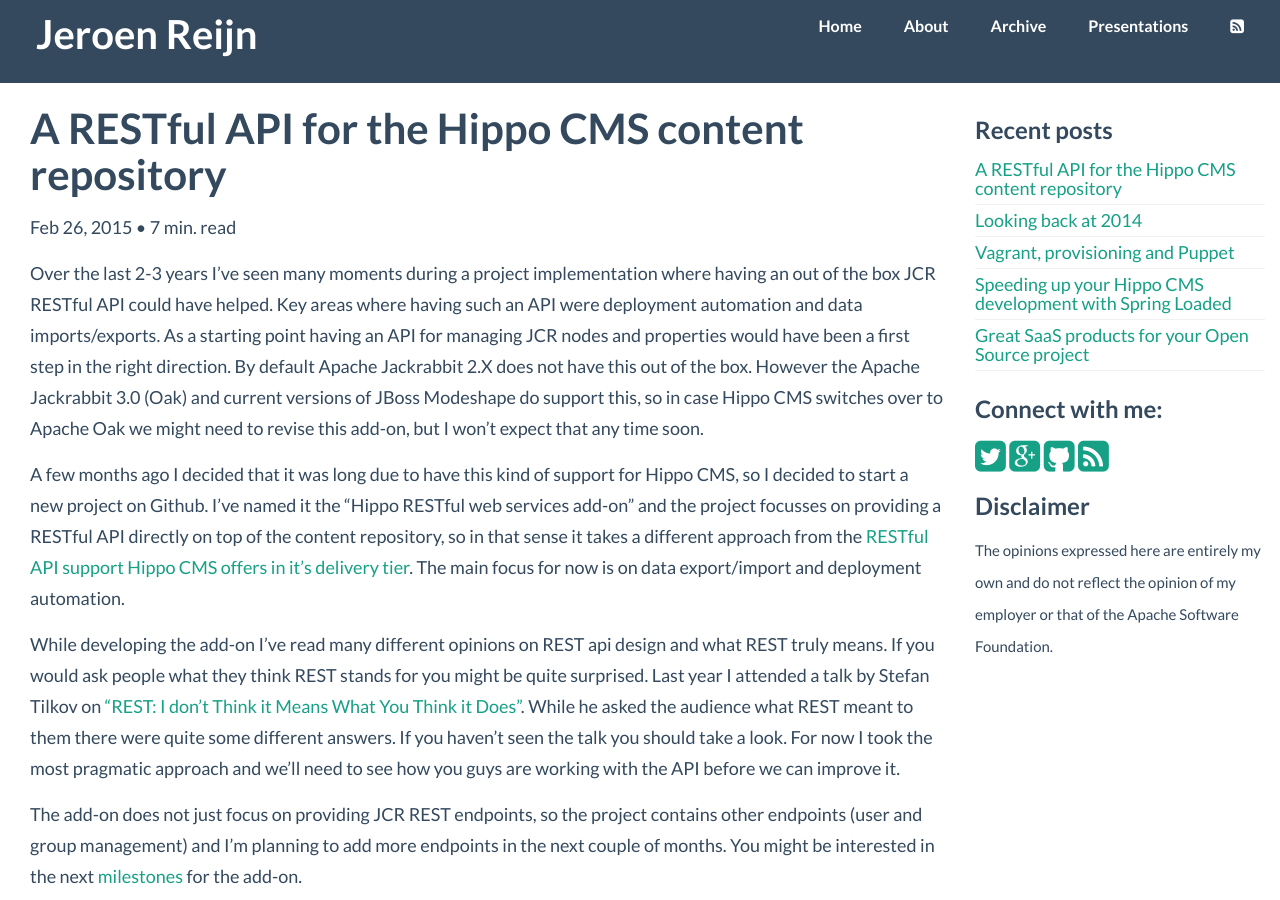
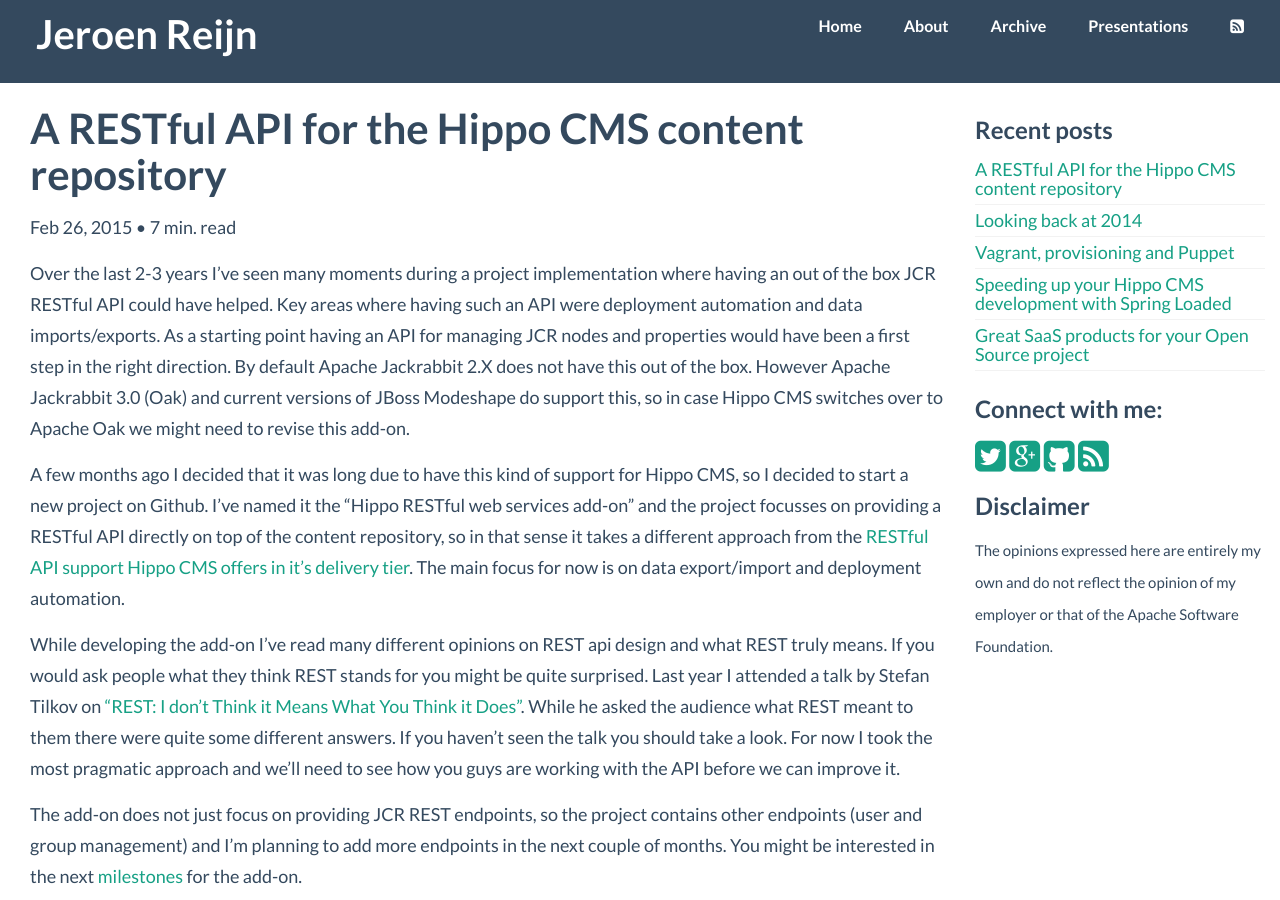
Before and after one commit to jreijn/jreijn.github.com, a Jekyll site: the page built from _posts/2015-02-26-a_rest_api_for_the_hippocms_content_repository.md, in a window 1280 px wide and 900 px high. Built offline with Jekyll 4.4.1, drawn with Linux system fonts in a browser that asks for light colours; Markdown is read by kramdown in place of the engine named in the settings; comment, search, counter and statistics services are not loaded.

Commit message:
Grammer fix

```diff
--- a/_posts/2015-02-26-a_rest_api_for_the_hippocms_content_repository.md
+++ b/_posts/2015-02-26-a_rest_api_for_the_hippocms_content_repository.md
@@ -6,7 +6,7 @@
 comments: true
 ---
 
-Over the last 2-3 years I've seen many moments during a project implementation where having an out of the box JCR RESTful API could have helped. Key areas where having such an API were deployment automation and data imports/exports. As a starting point having an API for managing JCR nodes and properties would have been a first step in the right direction. By default Apache Jackrabbit 2.X does not have this out of the box. However the Apache Jackrabbit 3.0 (Oak) and current versions of JBoss Modeshape do support this, so in case Hippo CMS switches over to Apache Oak we might need to revise this add-on, but I won't expect that any time soon.
+Over the last 2-3 years I've seen many moments during a project implementation where having an out of the box JCR RESTful API could have helped. Key areas where having such an API were deployment automation and data imports/exports. As a starting point having an API for managing JCR nodes and properties would have been a first step in the right direction. By default Apache Jackrabbit 2.X does not have this out of the box. However Apache Jackrabbit 3.0 (Oak) and current versions of JBoss Modeshape do support this, so in case Hippo CMS switches over to Apache Oak we might need to revise this add-on.
 
 A few months ago I decided that it was long due to have this kind of support for Hippo CMS, so I decided to start a new project on Github. I’ve named it the "Hippo RESTful web services add-on” and the project focusses on providing a RESTful API directly on top of the content repository, so in that sense it takes a different approach from the [RESTful API support Hippo CMS offers in it's delivery tier](http://www.onehippo.org/library/concepts/rest/restful-jax-rs-component-support-in-hst-2.html). The main focus for now is on data export/import and deployment automation.
 
```
